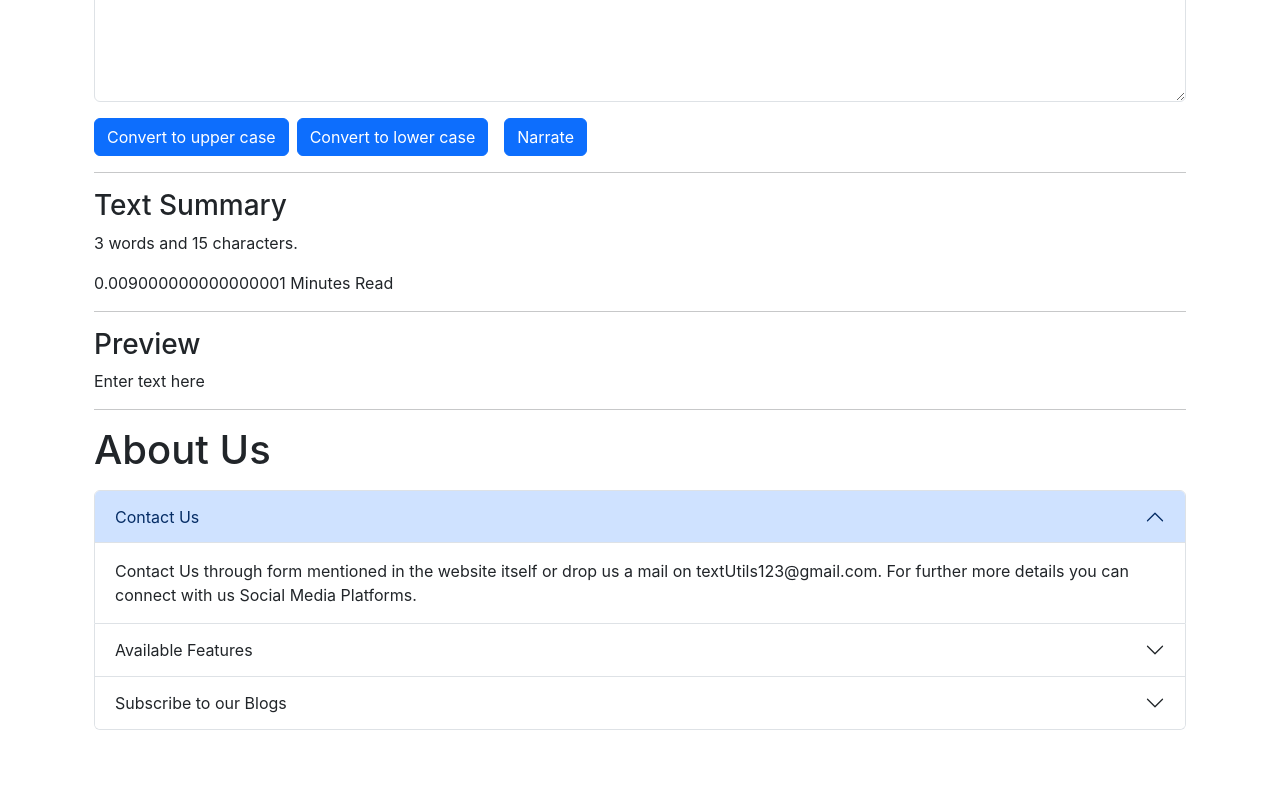
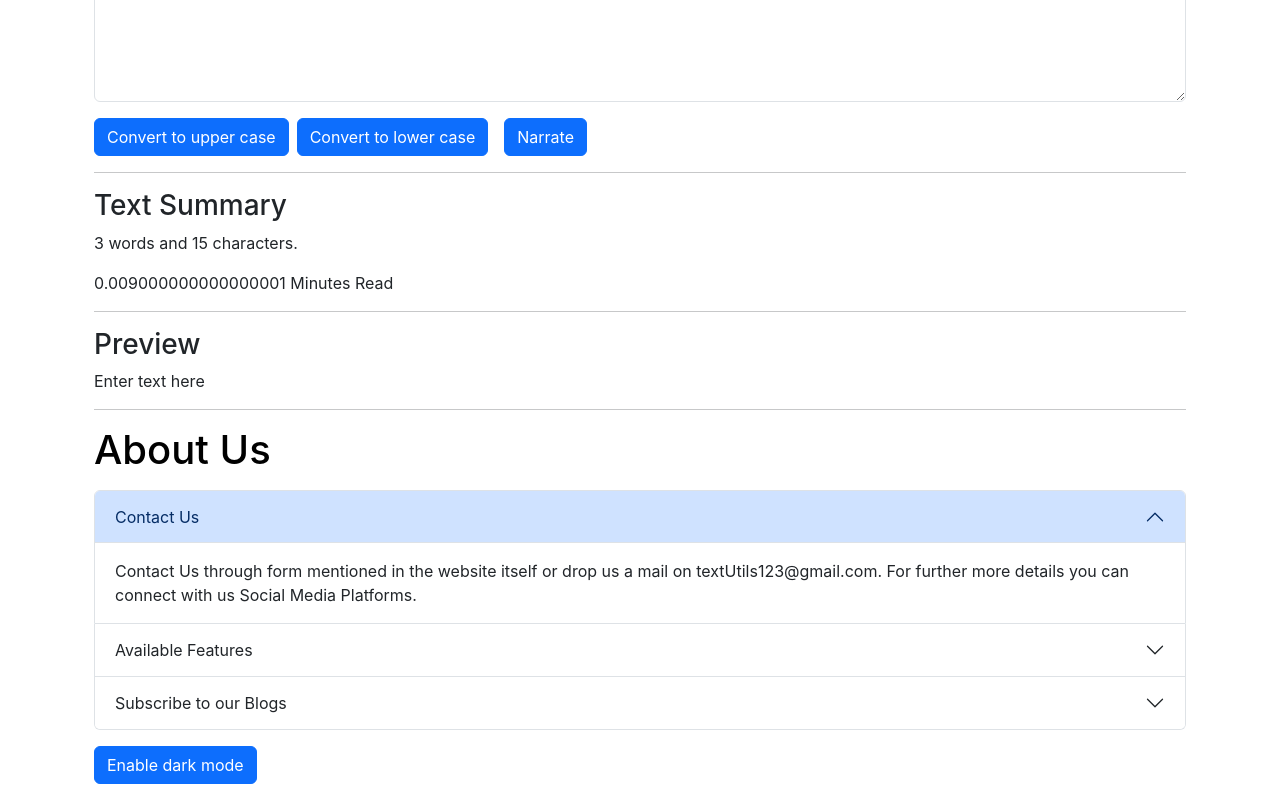
Before and after one commit to jaismeenMehra/TextUtils, a React (Create React App) app: page / in a window 1280 px wide. Shown: the part 240-1040 px from the top of the page. Before the commit the page ends 970 px from the top, so only its background shows below. Built offline with nearby package versions, Linux system fonts and the light colour scheme.

Commit message:
dark mode added

```diff
--- a/src/Components/About.js
+++ b/src/Components/About.js
@@ -1,11 +1,55 @@
-import React from "react";
+import React,{useState} from "react";
 
 export default function About() {
+
+  const [myStyle, setMyStyle] = useState({
+    color: 'black',
+    backgroundColor: 'white',
+  });
+
+  const [innerStyle, setInnerStyle] = useState();
+
+  const [btnText,setBtnText] = useState("Enable dark mode");
+
+
+  const toggleStyle =()=>{
+    if(myStyle.color ==='black'){
+      setMyStyle({
+        color: '#FFFFFF',
+        backgroundColor: '#121212',
+      })
+
+      setInnerStyle({
+        color: 'white',
+        backgroundColor: 'rgb(127, 127, 127)'
+      })
+
+
+
+      setBtnText("Enable light mode");
+    }
+
+    else{
+      setMyStyle({
+        color: 'black',
+        backgroundColor: 'white',
+      })
+
+      setInnerStyle({
+        color: 'black',
+        backgroundColor: 'white'
+      })
+
+      setBtnText("Enable dark mode");
+    }
+  }
+
   return (
-    <div className="container">
+
+    <div className="container" style={myStyle}>
       <h1 className="my-3">About Us</h1>
       <div className="accordion" id="accordionExample">
-        <div className="accordion-item">
+        <div className="accordion-item"  style={innerStyle}>
           <h2 className="accordion-header">
             <button
               className="accordion-button"
@@ -14,6 +58,7 @@ export default function About() {
               data-bs-target="#collapseOne"
               aria-expanded="true"
               aria-controls="collapseOne"
+              style={innerStyle}
               >
               Contact Us
             </button>
@@ -29,7 +74,7 @@ export default function About() {
             </div>
           </div>
         </div>
-        <div className="accordion-item">
+        <div className="accordion-item" style={innerStyle}>
           <h2 className="accordion-header">
             <button
               className="accordion-button collapsed"
@@ -38,6 +83,7 @@ export default function About() {
               data-bs-target="#collapseTwo"
               aria-expanded="false"
               aria-controls="collapseTwo"
+              style={innerStyle}
               >
               Available Features
             </button>
@@ -53,7 +99,7 @@ export default function About() {
             </div>
           </div>
         </div>
-        <div className="accordion-item">
+        <div className="accordion-item" style={innerStyle}>
           <h2 className="accordion-header">
             <button
               className="accordion-button collapsed"
@@ -62,6 +108,7 @@ export default function About() {
               data-bs-target="#collapseThree"
               aria-expanded="false"
               aria-controls="collapseThree"
+              style={innerStyle}
               >
               Subscribe to our Blogs
             </button>
@@ -77,6 +124,8 @@ export default function About() {
           </div>
         </div>
       </div>
+      <button className="btn btn-primary my-3"  onClick={toggleStyle}>{btnText}</button>
     </div>
+
   );
 }
```
Lines whose indentation alone changed are shown as unchanged.
